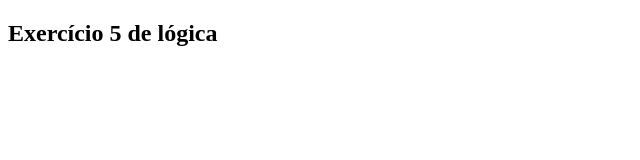
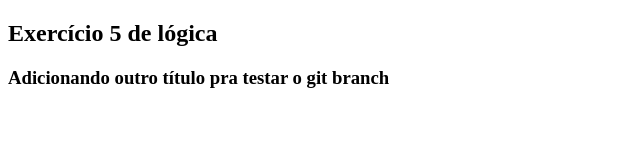
Before and after one commit to pedro-viana-QA/teste.novo, a plain HTML site: page Exercicios/Exercicio5.html in a window 1280 px wide. Shown: the whole page, without its empty margins (0-640 px from the left). Drawn offline with Linux system fonts and the light colour scheme.

Commit message:
Novo título no html

```diff
--- a/Exercicios/Exercicio5.html
+++ b/Exercicios/Exercicio5.html
@@ -8,5 +8,6 @@
 </head>
 <body>
     <h2>Exercício 5 de lógica</h2>
+    <h3>Adicionando outro título pra testar o git branch</h3>
 </body>
 </html>
```
